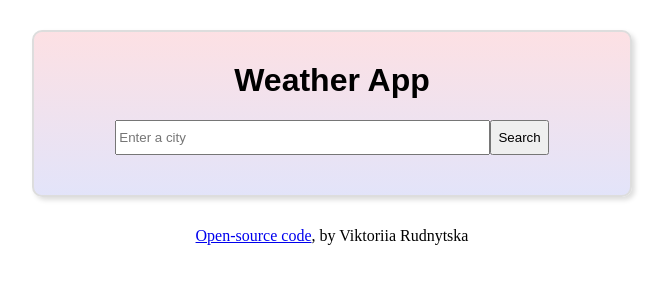
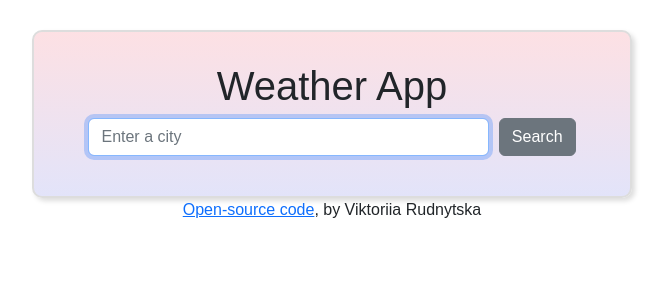
Before and after one commit to victory220/weather-react, a React (Create React App) app: page / in a window 1280 px wide. Shown: the top 300 px of the page, without its empty margins (308-975 px from the left). Built offline with nearby package versions, Linux system fonts and the light colour scheme.

Commit message:
Added some Bootstrap and CSS

```diff
--- a/package.json
+++ b/package.json
@@ -7,10 +7,11 @@
     "@testing-library/react": "^13.3.0",
     "@testing-library/user-event": "^13.5.0",
     "axios": "^0.27.2",
+    "bootstrap": "^5.2.0",
     "react": "^18.2.0",
     "react-dom": "^18.2.0",
     "react-loader-spinner": "^5.3.3",
-    "react-scripts": "5.0.1",
+    "react-scripts": "^5.0.1",
     "web-vitals": "^2.1.4"
   },
   "scripts": {
--- a/src/App.js
+++ b/src/App.js
@@ -1,10 +1,11 @@
 import "./styles.css";
+import "bootstrap/dist/css/bootstrap.min.css";
 import Search from "./Search";
 
 export default function App() {
   return (
-    <>
-      <div className="App">
+    <div className="App">
+      <div className="container app-main">
         <h1>Weather App</h1>
         <Search />
       </div>
@@ -18,6 +19,6 @@ export default function App() {
         </a>
         , by Viktoriia Rudnytska
       </footer>
-    </>
+    </div>
   );
 }
--- a/src/Search.js
+++ b/src/Search.js
@@ -18,14 +18,18 @@ export default function Search() {
   }
   return (
     <div className="Search">
-      <form onSubmit={handleSubmit}>
+      <form
+        className="d-flex justify-content-center align-items-center"
+        onSubmit={handleSubmit}
+      >
         <input
-          className="search-input"
+          className="form-control search-input"
           type="search"
           placeholder="Enter a city"
           onChange={updateCity}
+          autoFocus
         />
-        <input className="search-button" type="submit" value="Search" />
+        <input className="btn btn-secondary" type="submit" value="Search" />
       </form>
       <Weather city={city} />
     </div>
--- a/src/Weather.js
+++ b/src/Weather.js
@@ -30,18 +30,33 @@ export default function Weather(props) {
 
   if (props.city && !isLoading) {
     return (
-      <ul className="Weather">
-        <li>
-          <h2>{weatherData.name}</h2>
-        </li>
-        <li>Temperature: {Math.round(weatherData.temperature)}°C</li>
-        <li>Description: {weatherData.description}</li>
-        <li>Humidity: {weatherData.humidity}%</li>
-        <li>Wind: {Math.round(weatherData.wind)} m/s</li>
-        <li>
-          <img src={weatherData.iconUrl} alt="weather icon" />
-        </li>
-      </ul>
+      <div className="Weather">
+        <div className="row align-items-center">
+          <div className="col-6">
+            <ul>
+              <li>
+                <h2 className="text-center">{weatherData.name}</h2>
+              </li>
+              <li className="icon-temperature d-flex justify-content-center align-items-center">
+                <div>
+                  <img src={weatherData.iconUrl} alt="weather icon" />
+                </div>
+                <div className="temperature">
+                  {Math.round(weatherData.temperature)}
+                  <span className="units">°C</span>
+                </div>
+              </li>
+            </ul>
+          </div>
+          <div className="col-6">
+            <ul>
+              <li className="description">{weatherData.description}</li>
+              <li>Humidity: {weatherData.humidity}%</li>
+              <li>Wind: {Math.round(weatherData.wind)} m/s</li>
+            </ul>
+          </div>
+        </div>
+      </div>
     );
   } else if (isLoading) {
     return (
--- a/src/styles.css
+++ b/src/styles.css
@@ -3,10 +3,12 @@
 }
 
 .App {
-  box-sizing: border-box;
+  max-width: 600px;
   font-family: sans-serif;
-  max-width: 600px;
   margin: 30px auto;
+}
+
+.app-main {
   padding: 30px;
   padding-bottom: 0;
   border: solid 2px var(--first-color);
@@ -15,7 +17,7 @@
   background: linear-gradient(#f35c6e30, #686ee230);
 }
 
-.App h1 {
+.app-main h1 {
   text-align: center;
   margin-top: 0;
 }
@@ -30,15 +32,11 @@ footer {
 
 .Search form {
   margin-bottom: 40px;
+  gap: 0 10px;
 }
 
 .search-input {
-  width: 70%;
-  height: 35px;
-}
-
-.search-button {
-  height: 35px;
+  width: 70% !important;
 }
 
 .Weather {
@@ -49,8 +47,26 @@ footer {
   margin: 0;
 }
 
+.Weather h2 {
+  margin: 0;
+}
+
 .Weather li {
   list-style: none;
+}
+
+.Weather .description {
+  text-transform: capitalize;
+}
+
+.Weather .temperature {
+  font-size: 48px;
+}
+
+.Weather .units {
+  font-size: 24px;
+  position: relative;
+  top: -24px;
 }
 
 .Loader {
```
Also changed, not shown: 1 other file (tests, documents, lock files or other folders).
